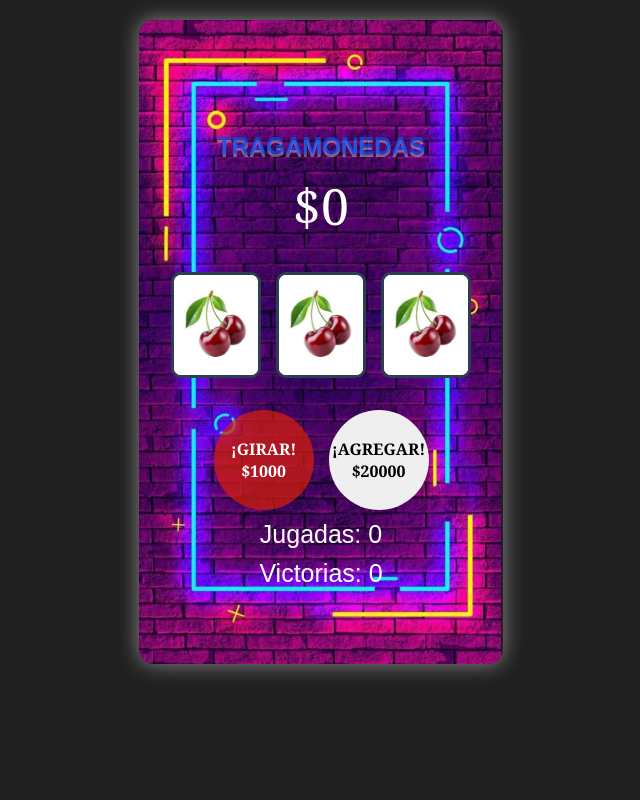
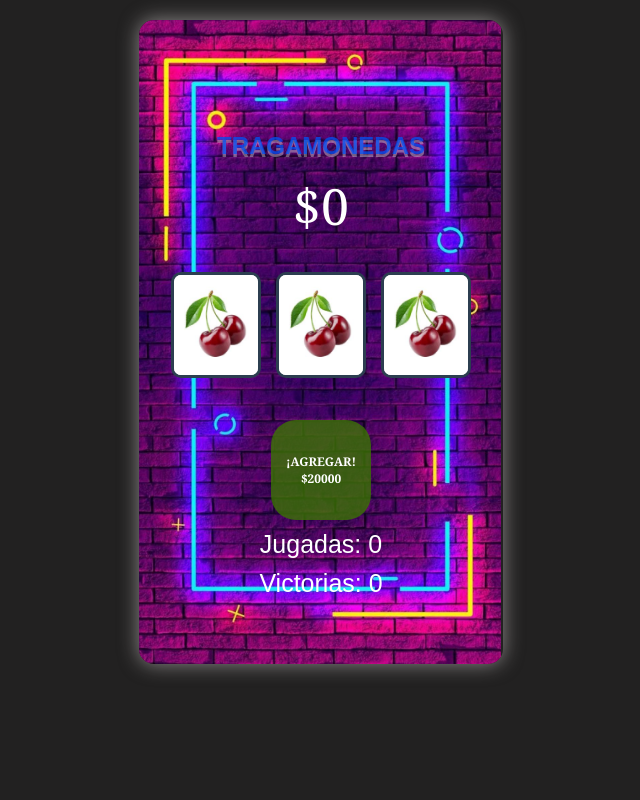
Before and after one commit to elavincho/TragaMonedas2.0, a plain HTML site: page index.html in a window 1280 px wide. Shown: the whole page, without its empty margins (319-959 px from the left). Drawn offline with Linux system fonts and the light colour scheme.

Commit message:
Agrego btn y funcion addMoney

```diff
--- a/style/styles.css
+++ b/style/styles.css
@@ -110,7 +110,7 @@
     }
 
     button {
-        display: flex;
+        display: none;
         flex-wrap: wrap;
         padding: 12px 25px;
         font-size: 16px;
@@ -210,6 +210,27 @@
         font-family: 'Arial Narrow Bold', sans-serif;
     }
 
+    .addMoney {
+        display: flex;
+        flex-wrap: wrap;
+        padding: 12px 25px;
+        margin-top: 10px;
+        font-size: 12px;
+        color: #fff;
+        background-color: rgba(60, 118, 2, 0.777);
+        border: none;
+        border-radius: 25px;
+        cursor: pointer;
+        transition: all 0.3s;
+        text-transform: uppercase;
+        font-family: Georgia, Times, 'Times New Roman', serif;
+        font-weight: bold;
+        width: 100px;
+        height: 100px;
+        justify-content: center;
+        align-items: center;
+    }
+
 }
 
 /* Modo Celular */
@@ -247,8 +268,10 @@
         flex-direction: column;
         justify-content: center;
         align-items: center;
-        height: 100vh; /* Ocupa el 100% del viewport height */
-        width: 100vw; /* Ocupa el 100% del viewport width */
+        height: 100vh;
+        /* Ocupa el 100% del viewport height */
+        width: 100vw;
+        /* Ocupa el 100% del viewport width */
         padding: 0;
         margin: 0;
     }
@@ -449,7 +472,6 @@
         background-color: rgba(60, 118, 2, 0.777);
         border: none;
         border-radius: 25px;
-        /* border-radius: 50%; */
         cursor: pointer;
         transition: all 0.3s;
         text-transform: uppercase;
@@ -459,8 +481,5 @@
         height: 100px;
         justify-content: center;
         align-items: center;
-
     }
-
-
 }
```
